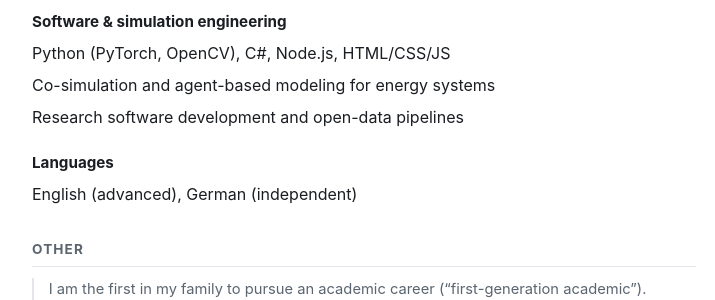
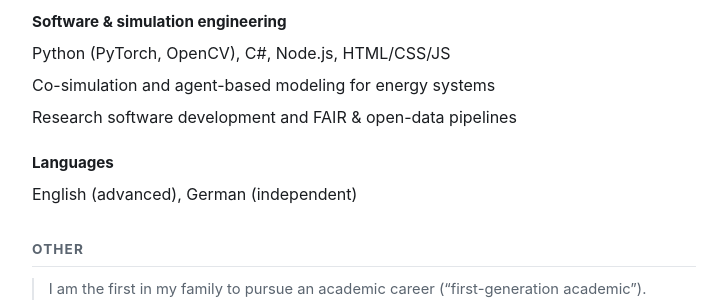
Before and after one commit to Ellariel/cv, a Jekyll site: the page built from index.md, in a window 1280 px wide and 900 px high, scrolled down 3465 px. Shown: the part 432-732 px from the top of the window, without its empty margins (276-991 px from the left). Built offline with Jekyll 4.4.1, drawn with Linux system fonts in a browser that asks for light colours.

Commit message:
Update index.md

```diff
--- a/index.md
+++ b/index.md
@@ -116,7 +116,7 @@ Sustainability & Climate Change · Energy Informatics & Green Transition · Envi
 
 - Python (PyTorch, OpenCV), C#, Node.js, HTML/CSS/JS
 - Co-simulation and agent-based modeling for energy systems
-- Research software development and open-data pipelines
+- Research software development and FAIR & open-data pipelines
 
 ### Languages
 
```
